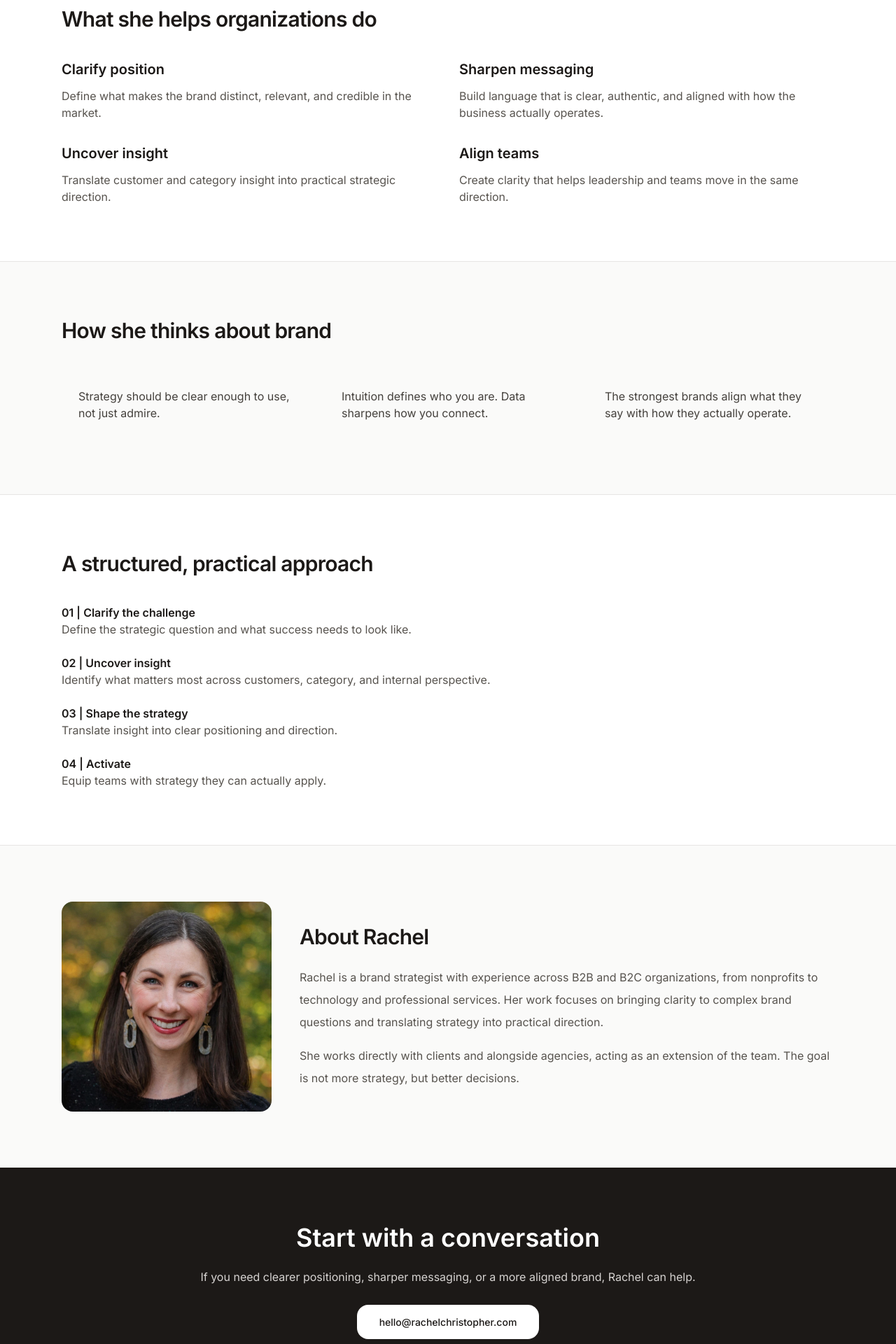
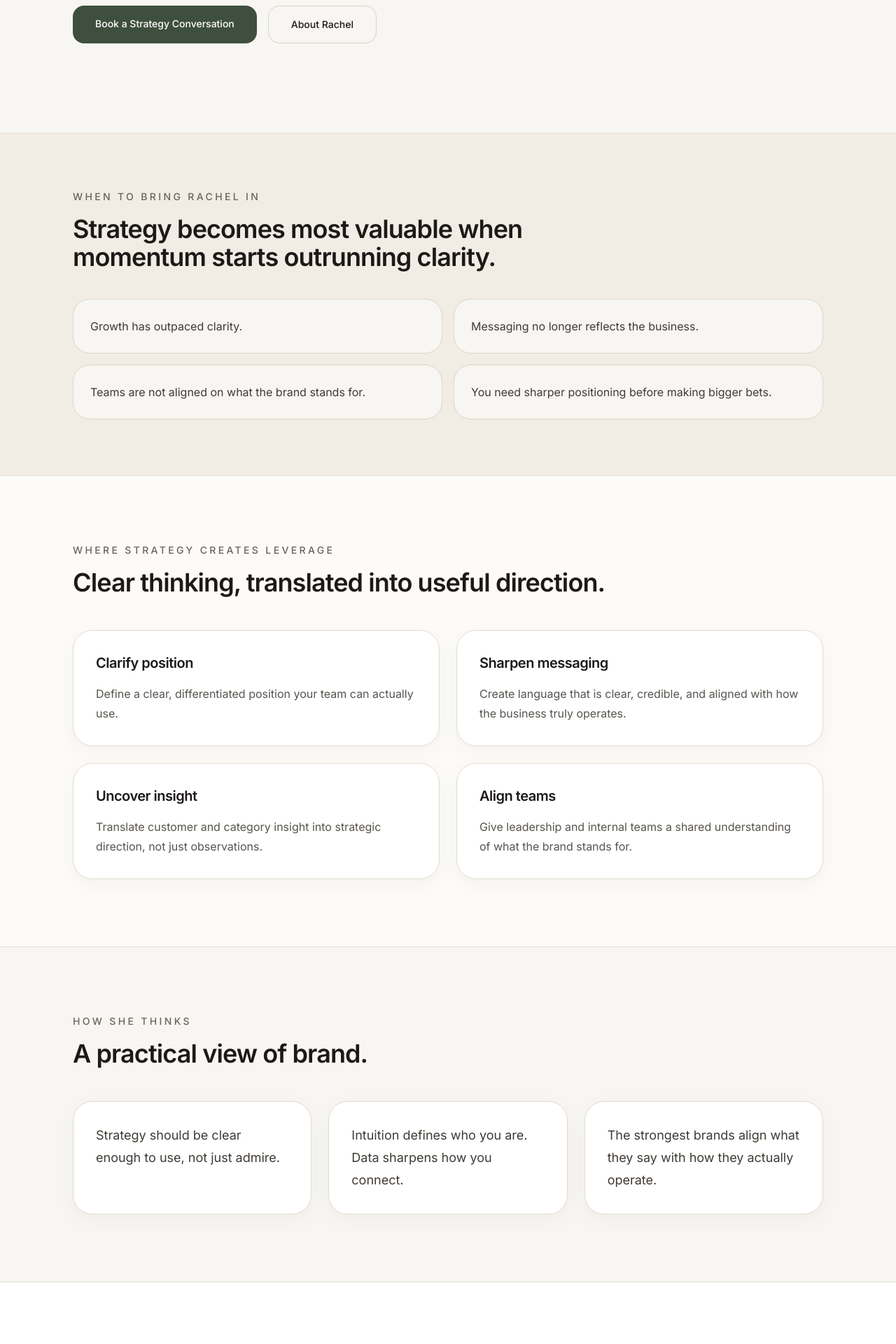
Before and after one commit to birdsinspace-gif/rachel-brand-site-, a React (Vite) app: page / in a window 1280 px wide. Shown: the part 580-2500 px from the top of the page at 70% size. Built offline with nearby package versions, Linux system fonts and the light colour scheme.

Commit message:
Refactor App component with strategic content

```diff
--- a/src/App.tsx
+++ b/src/App.tsx
@@ -1,183 +1,268 @@
 export default function App() {
+  const leverageAreas = [
+    {
+      title: "Clarify position",
+      body: "Define a clear, differentiated position your team can actually use."
+    },
+    {
+      title: "Sharpen messaging",
+      body: "Create language that is clear, credible, and aligned with how the business truly operates."
+    },
+    {
+      title: "Uncover insight",
+      body: "Translate customer and category insight into strategic direction, not just observations."
+    },
+    {
+      title: "Align teams",
+      body: "Give leadership and internal teams a shared understanding of what the brand stands for."
+    }
+  ];
+
+  const triggerPoints = [
+    "Growth has outpaced clarity.",
+    "Messaging no longer reflects the business.",
+    "Teams are not aligned on what the brand stands for.",
+    "You need sharper positioning before making bigger bets."
+  ];
+
+  const principles = [
+    "Strategy should be clear enough to use, not just admire.",
+    "Intuition defines who you are. Data sharpens how you connect.",
+    "The strongest brands align what they say with how they actually operate."
+  ];
+
+  const processSteps = [
+    {
+      number: "01",
+      title: "Clarify the challenge",
+      body: "Define the strategic question, the business context, and what success needs to look like."
+    },
+    {
+      number: "02",
+      title: "Uncover insight",
+      body: "Identify what matters most across customers, category, and internal perspective."
+    },
+    {
+      number: "03",
+      title: "Shape the strategy",
+      body: "Translate insight into clear positioning, messaging, and direction."
+    },
+    {
+      number: "04",
+      title: "Activate",
+      body: "Equip teams with strategy they can actually apply in the real world."
+    }
+  ];
+
   return (
-    <div className="min-h-screen bg-stone-50 text-stone-900">
-      <section className="mx-auto max-w-5xl px-6 py-24 text-center">
-        <p className="text-sm uppercase tracking-[0.25em] text-stone-500">
+    <div className="min-h-screen bg-[#F8F6F2] text-[#1C1917]">
+      <section className="border-b border-[#E7E0D6]">
+        <div className="mx-auto max-w-6xl px-6 py-32 md:px-10">
+          <p className="text-sm font-medium uppercase tracking-[0.28em] text-[#6B645C]">
             Rachel Christopher
           </p>
 
-        <h1 className="mt-6 text-5xl font-semibold leading-tight tracking-tight md:text-6xl">
-          Brand strategy that creates clarity, alignment, and momentum.
+          <h1 className="mt-6 max-w-4xl text-5xl font-semibold leading-[1.02] tracking-tight md:text-7xl">
+            Brand strategy for organizations that have outgrown their current story.
           </h1>
 
-        <p className="mx-auto mt-6 max-w-2xl text-lg leading-8 text-stone-600">
-          Rachel partners with organizations to define their position, sharpen
-          their message, and turn insight into decisions teams can actually use.
+          <p className="mt-8 max-w-2xl text-lg leading-8 text-[#57534E] md:text-xl">
+            Rachel Christopher helps leadership teams clarify their position, align internally, and move forward with confidence.
           </p>
 
-        <div className="mt-10">
+          <div className="mt-10 flex flex-wrap gap-4">
             <a
               href="#contact"
-            className="rounded-2xl bg-stone-900 px-8 py-4 text-sm font-medium text-white transition hover:-translate-y-0.5"
+              className="rounded-2xl bg-[#3F4F3F] px-8 py-4 text-sm font-medium text-white transition hover:bg-[#354335]"
             >
               Book a Strategy Conversation
             </a>
+            <a
+              href="#about"
+              className="rounded-2xl border border-[#D9D1C5] px-8 py-4 text-sm font-medium text-[#1C1917] transition hover:bg-[#F1ECE4]"
+            >
+              About Rachel
+            </a>
+          </div>
         </div>
       </section>
 
-      <section className="border-y border-stone-200 bg-white">
-        <div className="mx-auto max-w-6xl px-6 py-20">
-          <h2 className="text-3xl font-semibold tracking-tight">
-            What she helps organizations do
+      <section className="bg-[#F1ECE4]">
+        <div className="mx-auto max-w-6xl px-6 py-20 md:px-10">
+          <div className="max-w-3xl">
+            <p className="text-sm font-medium uppercase tracking-[0.24em] text-[#6B645C]">
+              When to bring Rachel in
+            </p>
+            <h2 className="mt-4 text-3xl font-semibold tracking-tight md:text-4xl">
+              Strategy becomes most valuable when momentum starts outrunning clarity.
             </h2>
-
-          <div className="mt-10 grid gap-8 md:grid-cols-2">
-            <div>
-              <h3 className="text-xl font-semibold">Clarify position</h3>
-              <p className="mt-3 text-stone-600">
-                Define what makes the brand distinct, relevant, and credible in
-                the market.
-              </p>
           </div>
 
-            <div>
-              <h3 className="text-xl font-semibold">Sharpen messaging</h3>
-              <p className="mt-3 text-stone-600">
-                Build language that is clear, authentic, and aligned with how
-                the business actually operates.
+          <div className="mt-10 grid gap-4 md:grid-cols-2">
+            {triggerPoints.map((item) => (
+              <div
+                key={item}
+                className="rounded-[1.5rem] border border-[#DED5C8] bg-[#F8F6F2] px-6 py-6"
+              >
+                <p className="text-base leading-7 text-[#3F3A35]">{item}</p>
+              </div>
+            ))}
+          </div>
+        </div>
+      </section>
+
+      <section className="border-y border-[#E7E0D6] bg-[#FCFBF8]">
+        <div className="mx-auto max-w-6xl px-6 py-24 md:px-10">
+          <div className="max-w-3xl">
+            <p className="text-sm font-medium uppercase tracking-[0.24em] text-[#6B645C]">
+              Where strategy creates leverage
             </p>
+            <h2 className="mt-4 text-3xl font-semibold tracking-tight md:text-4xl">
+              Clear thinking, translated into useful direction.
+            </h2>
           </div>
 
-            <div>
-              <h3 className="text-xl font-semibold">Uncover insight</h3>
-              <p className="mt-3 text-stone-600">
-                Translate customer and category insight into practical strategic
-                direction.
+          <div className="mt-12 grid gap-6 md:grid-cols-2">
+            {leverageAreas.map((item) => (
+              <div
+                key={item.title}
+                className="rounded-[1.75rem] border border-[#E3DBCF] bg-white p-8 shadow-[0_8px_30px_rgba(28,25,23,0.04)]"
+              >
+                <h3 className="text-xl font-semibold tracking-tight">{item.title}</h3>
+                <p className="mt-4 text-base leading-7 text-[#57534E]">{item.body}</p>
+              </div>
+            ))}
+          </div>
+        </div>
+      </section>
+
+      <section className="mx-auto max-w-6xl px-6 py-24 md:px-10">
+        <div className="max-w-3xl">
+          <p className="text-sm font-medium uppercase tracking-[0.24em] text-[#6B645C]">
+            How she thinks
           </p>
+          <h2 className="mt-4 text-3xl font-semibold tracking-tight md:text-4xl">
+            A practical view of brand.
+          </h2>
         </div>
 
+        <div className="mt-12 grid gap-6 md:grid-cols-3">
+          {principles.map((item) => (
+            <div
+              key={item}
+              className="rounded-[1.75rem] border border-[#E3DBCF] bg-white p-8 shadow-[0_8px_30px_rgba(28,25,23,0.04)]"
+            >
+              <p className="text-lg leading-8 text-[#3F3A35]">{item}</p>
+            </div>
+          ))}
+        </div>
+      </section>
+
+      <section className="border-y border-[#E7E0D6] bg-white">
+        <div className="mx-auto max-w-6xl px-6 py-24 md:px-10">
+          <div className="grid gap-12 lg:grid-cols-[0.9fr_1.1fr] lg:gap-16">
             <div>
-              <h3 className="text-xl font-semibold">Align teams</h3>
-              <p className="mt-3 text-stone-600">
-                Create clarity that helps leadership and teams move in the same
-                direction.
+              <p className="text-sm font-medium uppercase tracking-[0.24em] text-[#6B645C]">
+                Process
               </p>
+              <h2 className="mt-4 text-3xl font-semibold tracking-tight md:text-4xl">
+                Structured enough to create clarity, flexible enough to fit the work.
+              </h2>
+            </div>
+
+            <div className="space-y-5">
+              {processSteps.map((step) => (
+                <div
+                  key={step.number}
+                  className="rounded-[1.75rem] border border-[#E3DBCF] bg-[#FCFBF8] p-6"
+                >
+                  <div className="flex items-start gap-4">
+                    <div className="rounded-2xl bg-[#3F4F3F] px-3 py-2 text-sm font-semibold text-white">
+                      {step.number}
+                    </div>
+                    <div>
+                      <h3 className="text-xl font-semibold">{step.title}</h3>
+                      <p className="mt-2 text-base leading-7 text-[#57534E]">{step.body}</p>
+                    </div>
+                  </div>
+                </div>
+              ))}
             </div>
           </div>
         </div>
       </section>
 
-      <section className="mx-auto max-w-6xl px-6 py-20">
-        <h2 className="text-3xl font-semibold tracking-tight">
-          How she thinks about brand
-        </h2>
-
-        <div className="mt-10 grid gap-6 md:grid-cols-3">
-          <div className="p-6">
-            <p className="text-stone-700">
-              Strategy should be clear enough to use, not just admire.
-            </p>
-          </div>
-          <div className="p-6">
-            <p className="text-stone-700">
-              Intuition defines who you are. Data sharpens how you connect.
-            </p>
-          </div>
-          <div className="p-6">
-            <p className="text-stone-700">
-              The strongest brands align what they say with how they actually
-              operate.
-            </p>
-          </div>
-        </div>
-      </section>
-
-      <section className="border-y border-stone-200 bg-white">
-        <div className="mx-auto max-w-6xl px-6 py-20">
-          <h2 className="text-3xl font-semibold tracking-tight">
-            A structured, practical approach
-          </h2>
-
-          <div className="mt-10 space-y-6">
+      <section id="about" className="mx-auto max-w-6xl px-6 py-24 md:px-10">
+        <div className="grid items-center gap-12 md:grid-cols-[320px_1fr] md:gap-16">
           <div>
-              <h3 className="font-semibold">01 | Clarify the challenge</h3>
-              <p className="text-stone-600">
-                Define the strategic question and what success needs to look
-                like.
-              </p>
+            <img
+              src="/rachel-headshot.jpg"
+              alt="Rachel Christopher"
+              className="w-full rounded-[1.75rem] border border-[#E3DBCF] object-cover shadow-[0_12px_40px_rgba(28,25,23,0.06)]"
+            />
           </div>
 
           <div>
-              <h3 className="font-semibold">02 | Uncover insight</h3>
-              <p className="text-stone-600">
-                Identify what matters most across customers, category, and
-                internal perspective.
+            <p className="text-sm font-medium uppercase tracking-[0.24em] text-[#6B645C]">
+              About Rachel
             </p>
+            <h2 className="mt-4 text-3xl font-semibold tracking-tight md:text-4xl">
+              Senior strategic thinking, applied in a practical way.
+            </h2>
+
+            <p className="mt-6 text-lg leading-8 text-[#57534E]">
+              Rachel is a brand strategist with 15+ years of experience across B2B and B2C organizations. Her work focuses on helping leadership teams make clearer, more confident decisions about how they show up in the market.
+            </p>
+
+            <p className="mt-4 text-lg leading-8 text-[#57534E]">
+              She works directly with clients and alongside agencies, bringing both analytical rigor and practical application. The goal is not more strategy, but better decisions.
+            </p>
+
+            <div className="mt-8 grid gap-4 sm:grid-cols-3">
+              <div className="rounded-2xl border border-[#E3DBCF] bg-white p-5">
+                <p className="text-2xl font-semibold">15+</p>
+                <p className="mt-2 text-sm leading-6 text-[#57534E]">Years in strategy and marketing</p>
               </div>
-
-            <div>
-              <h3 className="font-semibold">03 | Shape the strategy</h3>
-              <p className="text-stone-600">
-                Translate insight into clear positioning and direction.
-              </p>
+              <div className="rounded-2xl border border-[#E3DBCF] bg-white p-5">
+                <p className="text-2xl font-semibold">B2B + B2C</p>
+                <p className="mt-2 text-sm leading-6 text-[#57534E]">Experience across varied categories</p>
               </div>
-
-            <div>
-              <h3 className="font-semibold">04 | Activate</h3>
-              <p className="text-stone-600">
-                Equip teams with strategy they can actually apply.
-              </p>
+              <div className="rounded-2xl border border-[#E3DBCF] bg-white p-5">
+                <p className="text-2xl font-semibold">Collaborative</p>
+                <p className="mt-2 text-sm leading-6 text-[#57534E]">Works as an extension of the team</p>
+              </div>
             </div>
           </div>
         </div>
       </section>
 
-      <section className="mx-auto max-w-6xl px-6 py-20">
-        <div className="grid items-center gap-10 md:grid-cols-[300px_1fr]">
-          <img
-            src="/rachel-headshot.jpg"
-            className="w-full rounded-2xl"
-            alt="Rachel Christopher"
-          />
-
-          <div>
-            <h2 className="text-3xl font-semibold tracking-tight">
-              About Rachel
+      <section id="contact" className="bg-[#1F2A1F] text-white">
+        <div className="mx-auto max-w-5xl px-6 py-24 text-center md:px-10">
+          <p className="text-sm font-medium uppercase tracking-[0.24em] text-[#B7C2B2]">
+            Contact
+          </p>
+          <h2 className="mt-4 text-4xl font-semibold tracking-tight md:text-5xl">
+            Start with a conversation.
           </h2>
 
-            <p className="mt-6 leading-8 text-stone-600">
-              Rachel is a brand strategist with experience across B2B and B2C
-              organizations, from nonprofits to technology and professional
-              services. Her work focuses on bringing clarity to complex brand
-              questions and translating strategy into practical direction.
+          <p className="mx-auto mt-6 max-w-2xl text-lg leading-8 text-[#D7DED3]">
+            If you need clearer positioning, sharper messaging, or a more aligned brand, Rachel can help.
           </p>
 
-            <p className="mt-4 leading-8 text-stone-600">
-              She works directly with clients and alongside agencies, acting as
-              an extension of the team. The goal is not more strategy, but
-              better decisions.
-            </p>
-          </div>
-        </div>
-      </section>
-
-      <section id="contact" className="bg-stone-900 text-white">
-        <div className="mx-auto max-w-5xl px-6 py-20 text-center">
-          <h2 className="text-4xl font-semibold">
-            Start with a conversation
-          </h2>
-
-          <p className="mt-6 text-stone-300">
-            If you need clearer positioning, sharper messaging, or a more
-            aligned brand, Rachel can help.
-          </p>
-
-          <div className="mt-10">
+          <div className="mt-10 flex flex-wrap justify-center gap-4">
             <a
               href="mailto:hello@rachelchristopher.com"
-              className="rounded-2xl bg-white px-8 py-4 text-sm font-medium text-stone-900"
+              className="rounded-2xl bg-white px-8 py-4 text-sm font-medium text-[#1C1917] transition hover:bg-[#F1ECE4]"
             >
               hello@rachelchristopher.com
+            </a>
+            <a
+              href="https://www.linkedin.com/in/rachelchristopher"
+              target="_blank"
+              rel="noreferrer"
+              className="rounded-2xl border border-[#5C6D5C] px-8 py-4 text-sm font-medium text-white transition hover:bg-[#2A362A]"
+            >
+              View LinkedIn
             </a>
           </div>
         </div>
```
Lines whose indentation alone changed are shown as unchanged.
